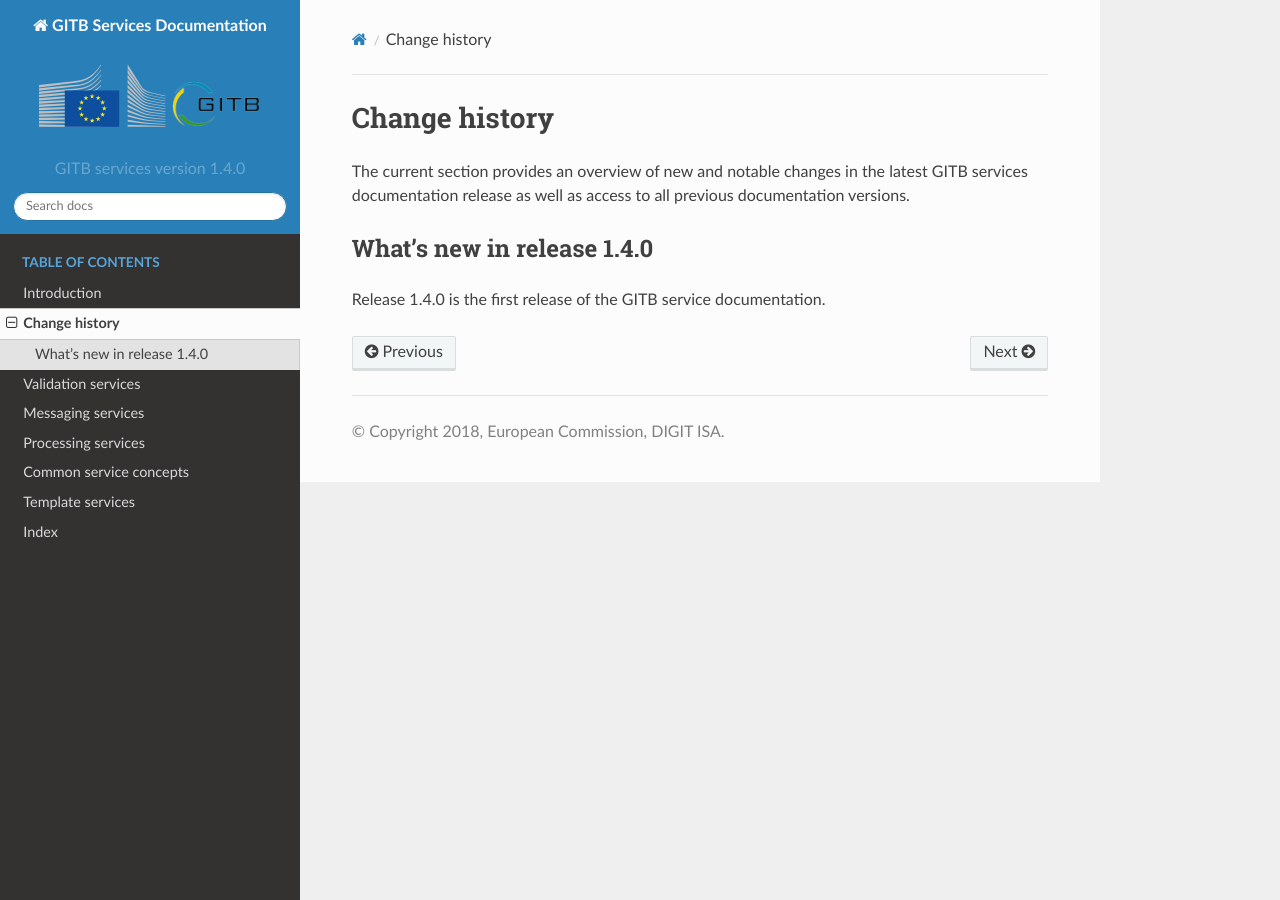
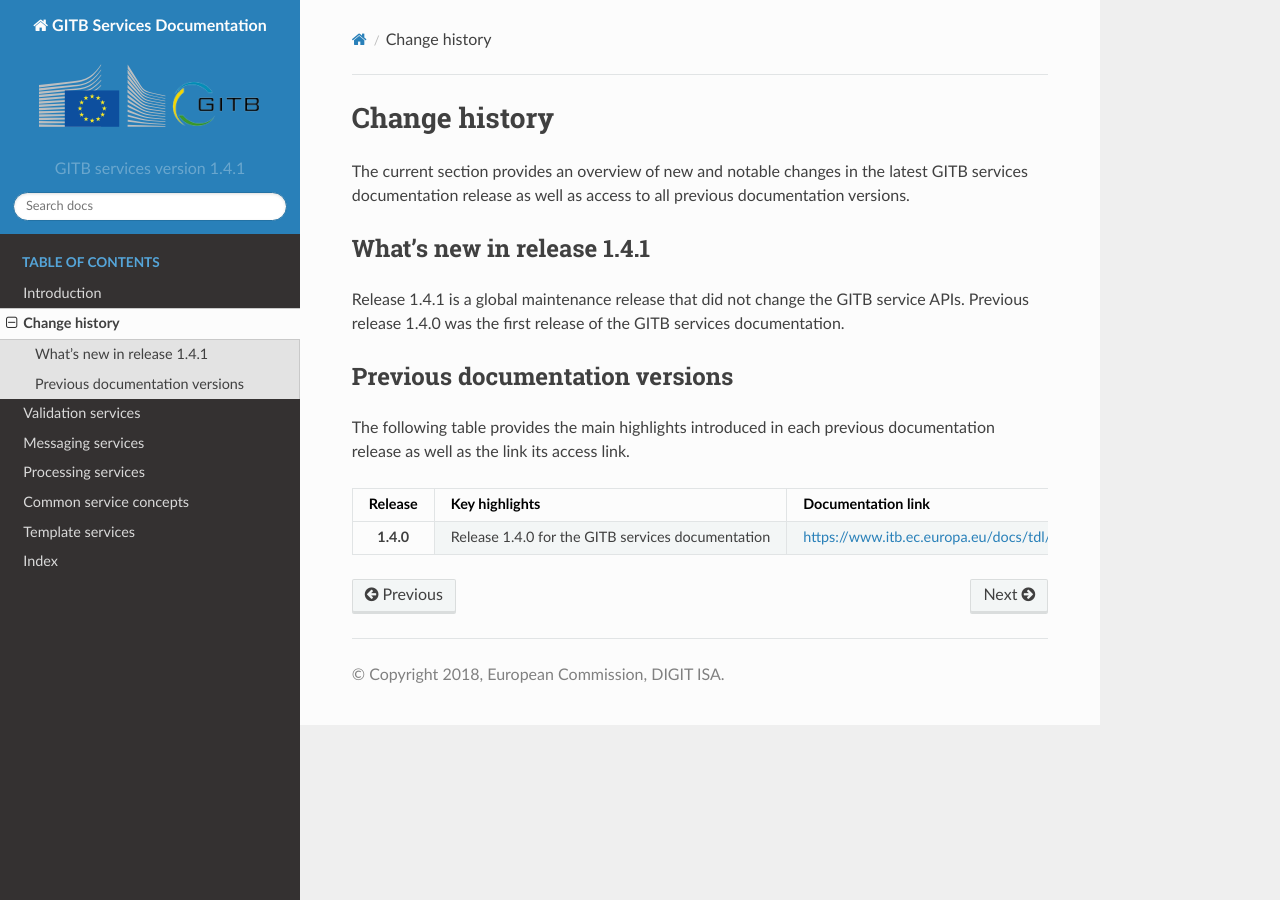
Before and after one commit to ISAITB/docs-services, a Sphinx documentation site: the page built from source/changelog/index.rst, in a window 1280 px wide. Built offline with Sphinx 7.4.7 and the Read the Docs theme 2.0.0, drawn with Linux system fonts in a browser that asks for light colours.

Commit message:
Updated to release 1.4.1

```diff
--- a/source/changelog/index.rst
+++ b/source/changelog/index.rst
@@ -8,7 +8,20 @@
 
 .. _changelog__new:
 
-What's new in release 1.4.0
+What's new in release 1.4.1
 ---------------------------
 
-Release 1.4.0 is the first release of the GITB service documentation.
+Release 1.4.1 is a global maintenance release that did not change the GITB service APIs. Previous release 1.4.0 was the
+first release of the GITB services documentation.
+
+Previous documentation versions
+-------------------------------
+
+The following table provides the main highlights introduced in each previous documentation release as well as the
+link its access link.
+
+.. csv-table::
+    :header: "Release", "Key highlights", "Documentation link"
+    :stub-columns: 1
+
+    1.4.0, Release 1.4.0 for the GITB services documentation, https://www.itb.ec.europa.eu/docs/tdl/1.4.0/
--- a/source/conf.py
+++ b/source/conf.py
@@ -24,9 +24,9 @@
 author = 'European Commission, DIGIT ISA'
 
 # The short X.Y version
-version = 'GITB services version 1.4.0'
+version = 'GITB services version 1.4.1'
 # The full version, including alpha/beta/rc tags
-release = 'GITB services version 1.4.0'
+release = 'GITB services version 1.4.1'
 
 html_show_sourcelink = False
 html_show_sphinx = False
--- a/source/messaging/index.rst
+++ b/source/messaging/index.rst
@@ -112,7 +112,7 @@
     <dependency>
         <groupId>eu.europa.ec.itb</groupId>
         <artifactId>gitb-types</artifactId>
-        <version>1.4.0</version>
+        <version>1.4.1</version>
     </dependency>
 
 Check the :ref:`templates` description for more details on the content and use of the sample messaging service.
--- a/source/processing/index.rst
+++ b/source/processing/index.rst
@@ -50,7 +50,7 @@
     <dependency>
         <groupId>eu.europa.ec.itb</groupId>
         <artifactId>gitb-types</artifactId>
-        <version>1.4.0</version>
+        <version>1.4.1</version>
     </dependency>
 
 Check the :ref:`templates` description for more details on the content and use of the sample processing service.
--- a/source/templates/index.rst
+++ b/source/templates/index.rst
@@ -87,7 +87,7 @@
 
     ...
     [INFO] ----------------------------------------------------------------------------
-    [INFO] Using following parameters for creating project from Archetype: template-processing-service:1.4.0.1
+    [INFO] Using following parameters for creating project from Archetype: template-processing-service:1.4.1
     [INFO] ----------------------------------------------------------------------------
     [INFO] Parameter: groupId, Value: com.organisation
     [INFO] Parameter: artifactId, Value: simple-service
--- a/source/validation/index.rst
+++ b/source/validation/index.rst
@@ -28,7 +28,7 @@
   <dependency>
       <groupId>eu.europa.ec.itb</groupId>
       <artifactId>gitb-types</artifactId>
-      <version>1.4.0</version>
+      <version>1.4.1</version>
   </dependency>
 
 Check the :ref:`templates` description for more details on the content and use of the sample validation service.
```
